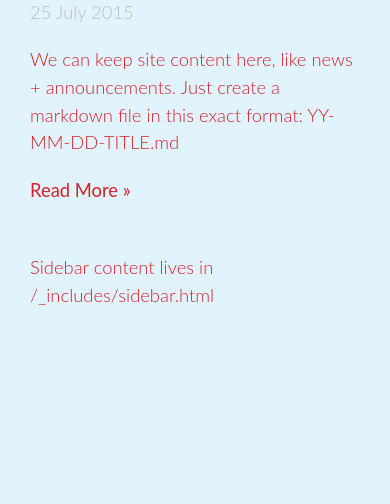
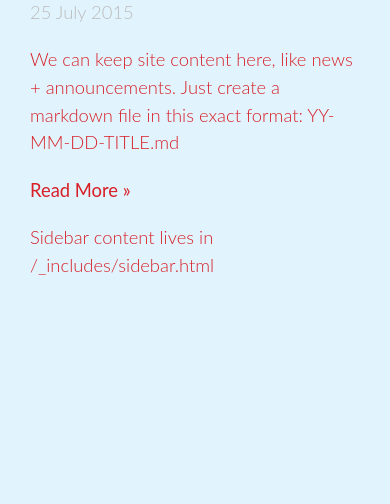
Before and after one commit to TowCenter/YouAreHere, a PHP site: page /_site/index.html in a window 390 px wide. Shown: the part 285-789 px from the top of the page. Run offline with PHP 8.4, Linux system fonts and the light colour scheme; some libraries are stand-ins or nearby versions.

Commit message:
Update style.css

```diff
--- a/assets/themes/bootstrap-3/css/style.css
+++ b/assets/themes/bootstrap-3/css/style.css
@@ -398,7 +398,7 @@ header h1 {
 @media only screen and (min-width: 768px) and (max-width: 959px) {
   .sidebar {
     max-width: none;
-    padding: 30px 0;
+    padding: 0 30px 0 0;
   }
   .sidebar div {
     display: inline-block;
@@ -437,7 +437,7 @@ header h1 {
   }
   .sidebar {
     max-width: none;
-    padding: 30px 0;
+    padding: 0 30px 0 0;
   }
   .sidebar div {
     display: inline-block;
@@ -474,7 +474,7 @@ header h1 {
   }
  .sidebar {
     max-width: none;
-    padding: 30px 0;
+    padding: 0 30px 0 0;
   }
 }
 
@@ -494,6 +494,6 @@ header h1 {
   }
  .sidebar {
     max-width: none;
-    padding: 30px 0;
+    padding: 0 30px 0 0;
   }
 }
```
